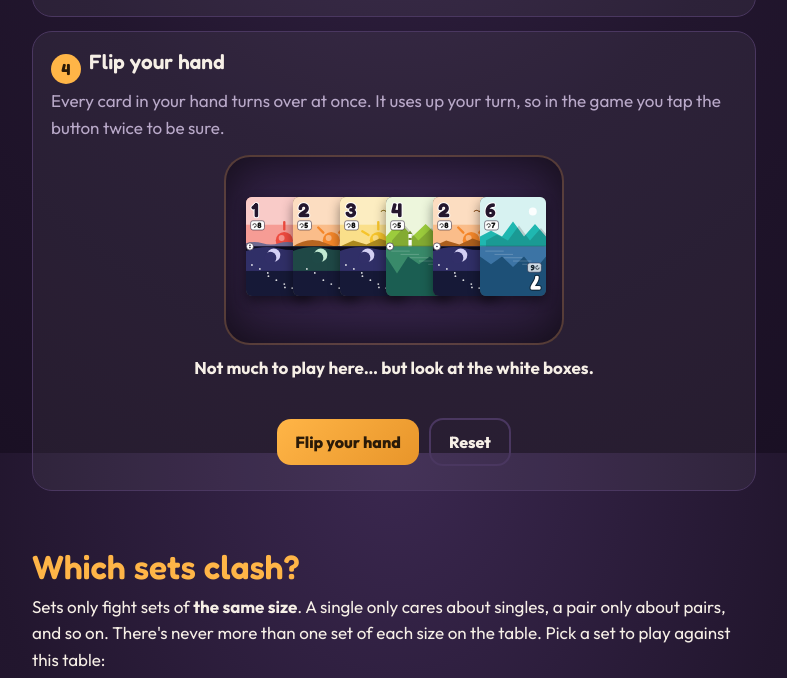
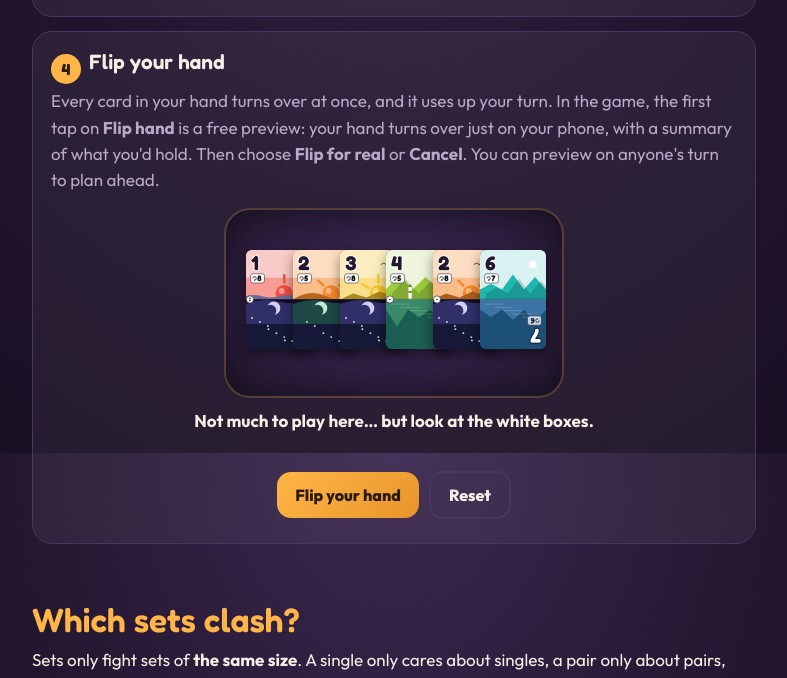
Before and after one commit to rishprab/Flipside, a plain HTML site: page help.html in a window 1280 px wide. Shown: the part 2747-3425 px from the top of the page, without its empty margins (246-1033 px from the left). Drawn offline with Linux system fonts and the light colour scheme.

Commit message:
Update help.html

```diff
--- a/help.html
+++ b/help.html
@@ -158,7 +158,7 @@
 
   <div class="panel">
     <h3><span class="num">4</span>Flip your hand</h3>
-    <p class="muted">Every card in your hand turns over at once. It uses up your turn, so in the game you tap the button twice to be sure.</p>
+    <p class="muted">Every card in your hand turns over at once, and it uses up your turn. In the game, the first tap on <b>Flip hand</b> is a free preview: your hand turns over just on your phone, with a summary of what you'd hold. Then choose <b>Flip for real</b> or <b>Cancel</b>. You can preview on anyone's turn to plan ahead.</p>
     <div class="demo" id="dFlip"></div>
   </div>
 </section>
@@ -217,7 +217,7 @@
     <li><b>Tap the bar under a group</b> ("all 3") to pick all your matching cards at once. Matching numbers always sit together.</li>
     <li><b>Read the line above your hand</b>: green means your set goes down, red tells you what it needs.</li>
     <li><b>Tap the table</b> to hurry the animations along.</li>
-    <li><b>Running low on good numbers?</b> Look at the white boxes. If lots of them match, flipping your hand could set up a big set.</li>
+    <li><b>Running low on good numbers?</b> Tap <b>Flip hand</b> for a free preview of your hand turned over. The line above your hand sums up what you'd hold and whether your best set would beat what's on the table. Nobody else sees it, and you can do it while others are playing.</li>
     <li><b>Computer players</b> can fill empty seats: Relaxed ones play loosely, Sharp ones play to win and will happily take your sets.</li>
   </ul>
 </section>
```
